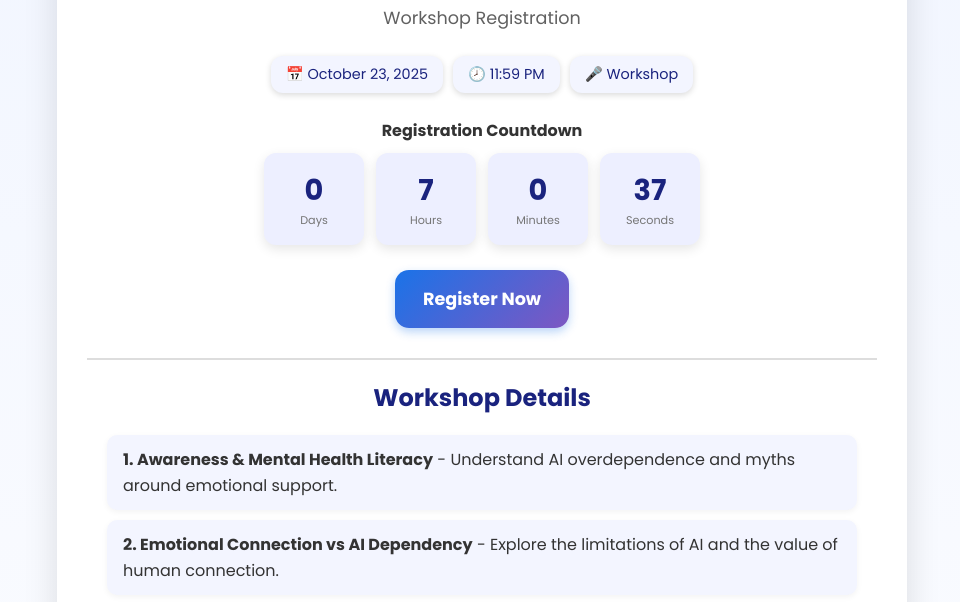
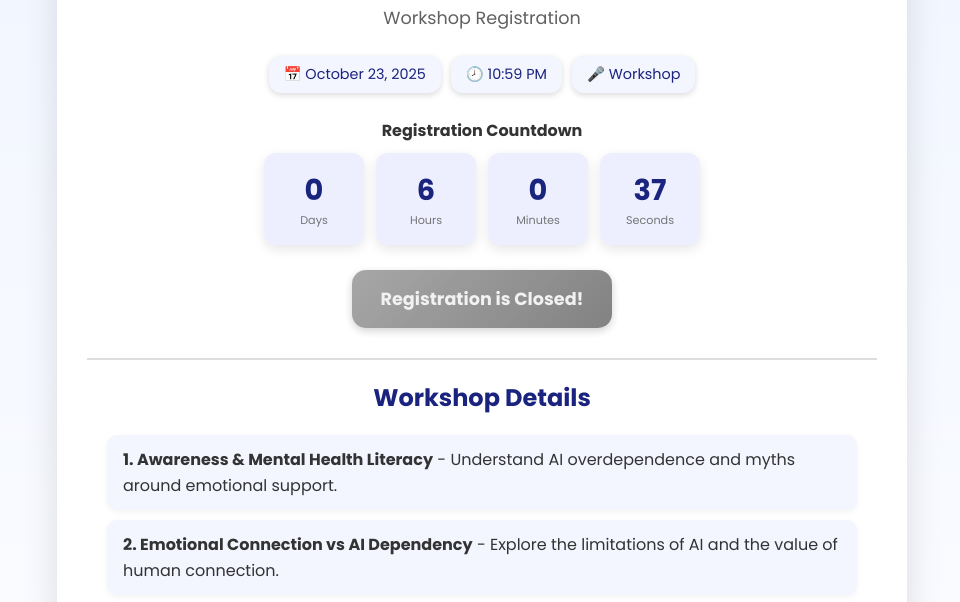
Before and after one commit to niloyahsan1/psycoach-workshop-registration, a plain HTML site: page index.html in a window 1280 px wide. Shown: the part 498-1100 px from the top of the page, without its empty margins (158-1118 px from the left). Drawn offline with Linux system fonts and the light colour scheme.

Commit message:
small update

```diff
--- a/index.html
+++ b/index.html
@@ -22,7 +22,7 @@
         <span>📅 October 23, 2025</span>
       </div>
       <div class="info-item">
-        <span>🕗 11:59 PM</span>
+        <span>🕗 10:59 PM</span>
       </div>
       <div class="info-item">
         <span>🎤 Workshop</span>
@@ -32,8 +32,8 @@
     <h3 class="countdown-label">Registration Countdown</h3>
     <div id="countdown" class="countdown-grid"></div>
 
-    <a href="register.html" class="btn-register">Register Now</a>
-    <!-- <a class="btn-closed">Registration is Closed!</a> -->
+    <!-- <a href="register.html" class="btn-register">Register Now</a> -->
+    <a class="btn-closed">Registration is Closed!</a>
     <!-- <button>Click Me</button> -->
 
 
@@ -69,7 +69,7 @@
   </footer>
 
   <script>
-    const eventDate = new Date("October 23, 2025 23:59:00").getTime();
+    const eventDate = new Date("October 23, 2025 22:59:00").getTime();
     const countdownEl = document.getElementById("countdown");
 
     function updateCountdown() {
```
